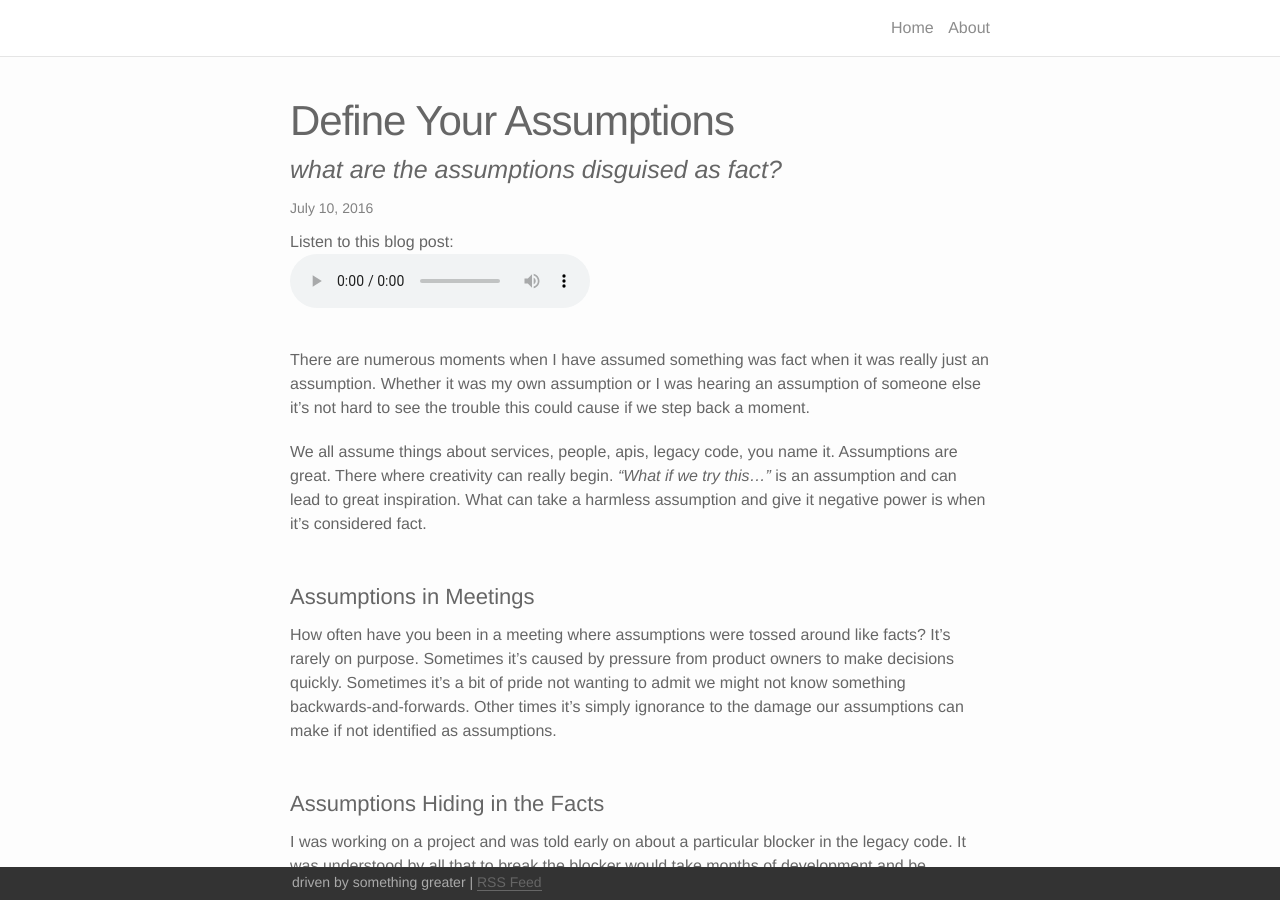
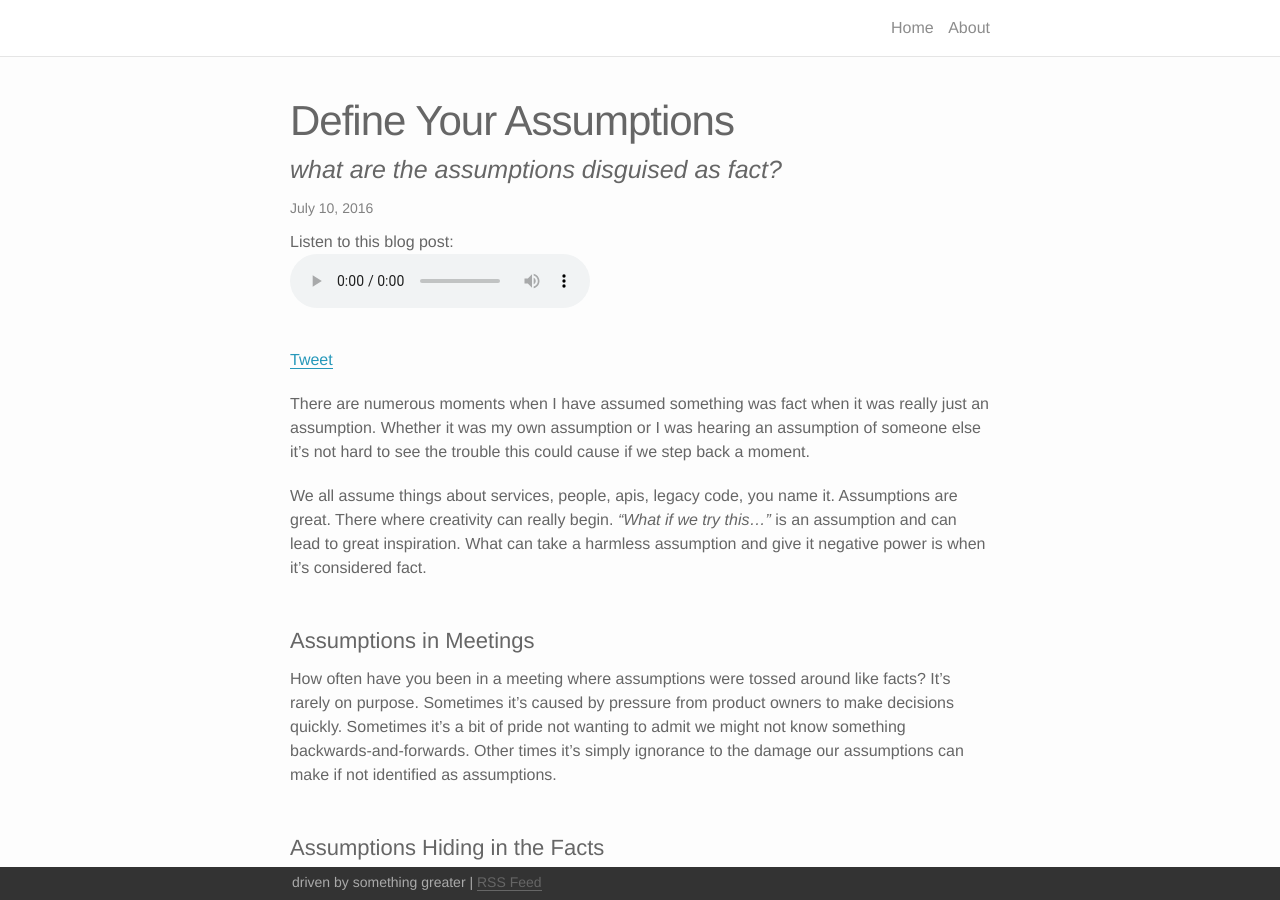
Before and after one commit to peterramsing/personal-site, a Jekyll site: the page built from _posts/2016-07-10-define-your-assumptions.md, in a window 1280 px wide and 900 px high. Built offline with Jekyll 4.4.1, drawn with Linux system fonts in a browser that asks for light colours; nearby versions of some CDN libraries; comment, search, counter and statistics services are not loaded.

Commit message:
Adds a tweet button to assumptions

```diff
--- a/_posts/2016-07-10-define-your-assumptions.md
+++ b/_posts/2016-07-10-define-your-assumptions.md
@@ -9,6 +9,7 @@
 keywords: web development, development, project management, assumptions, legacy code
 audio: define-your-assumptions
 ---
+<a href="https://twitter.com/share" class="twitter-share-button" data-text="What assumptions are you treating as facts?" data-show-count="false">Tweet</a><script async src="//platform.twitter.com/widgets.js" charset="utf-8"></script>
 
 There are numerous moments when I have assumed something was fact when it was really just an assumption. Whether it was my own assumption or I was hearing an assumption of someone else it's not hard to see the trouble this could cause if we step back a moment.
 
```
